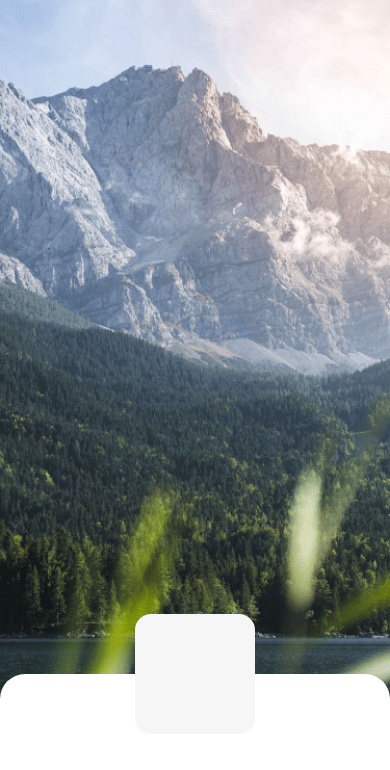
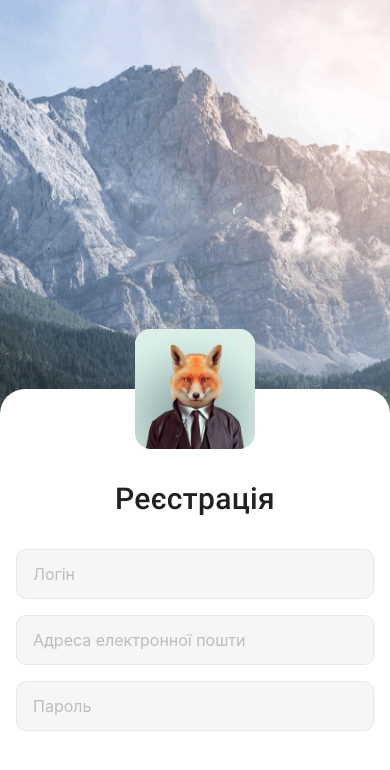
Before and after one commit to IraMira333/AwesomeProject, a React Native app: screen / in a window 390 px wide. Shown: the top 770 px of the page. Built offline with nearby package versions, Linux system fonts and the light colour scheme.

Commit message:
Update RegistrationScreen.jsx

```diff
--- a/Screens/RegistrationScreen.jsx
+++ b/Screens/RegistrationScreen.jsx
@@ -1,6 +1,14 @@
 import React from "react";
-import { ImageBackground, StyleSheet, Text, View } from "react-native";
+import {
+  ImageBackground,
+  StyleSheet,
+  Text,
+  Image,
+  View,
+  TextInput,
+} from "react-native";
 import PhotoBG from "../Images/PhotoBG.png";
+import avatar from "../Images/ava-177.jpg";
 
 const RegistrationScreen = () => {
   return (
@@ -13,7 +21,30 @@ const RegistrationScreen = () => {
         <View style={styles.container}>
           <View style={styles.regFormaBox}>
             <View style={styles.avatarBox}>
-              <View style={styles.avatar}></View>
+              <View style={styles.avatar}>
+                <Image source={avatar} style={styles.avatar} />
+              </View>
+            </View>
+            <View>
+              <Text style={styles.formTitle}>{"Реєстрація"}</Text>
+            </View>
+            <TextInput
+              placeholder="Логін"
+              placeholderTextColor={"#BDBDBD"}
+              style={styles.input}
+            ></TextInput>
+            <TextInput
+              placeholder="Адреса електронної пошти"
+              placeholderTextColor={"#BDBDBD"}
+              style={styles.input}
+            ></TextInput>
+            <TextInput
+              placeholder="Пароль"
+              placeholderTextColor={"#BDBDBD"}
+              style={styles.input}
+            ></TextInput>
+            <View>
+              <Text style={styles.btnText}>{"Зареєстуватися"}</Text>
             </View>
           </View>
         </View>
@@ -57,6 +88,31 @@ const styles = StyleSheet.create({
     top: -60,
     alignSelf: "center",
   },
+  input: {
+    backgroundColor: "#F6F6F6",
+    height: 50,
+    borderWidth: 1,
+    borderColor: "#E8E8E8",
+    borderRadius: 10,
+    padding: 16,
+    marginBottom: 16,
+    fontSize: 16,
+  },
+  formTitle: {
+    fontSize: 30,
+    letterSpacing: 0.3,
+    textAlign: "center",
+    color: "#212121",
+    fontFamily: "Roboto",
+    fontWeight: "500",
+    marginBottom: 33,
+  },
+  btnText: {
+    color: "#FFF",
+    textAlign: "center",
+    fontSize: 16,
+    lineHeight: 19,
+  },
 });
 
 export default RegistrationScreen;
```
